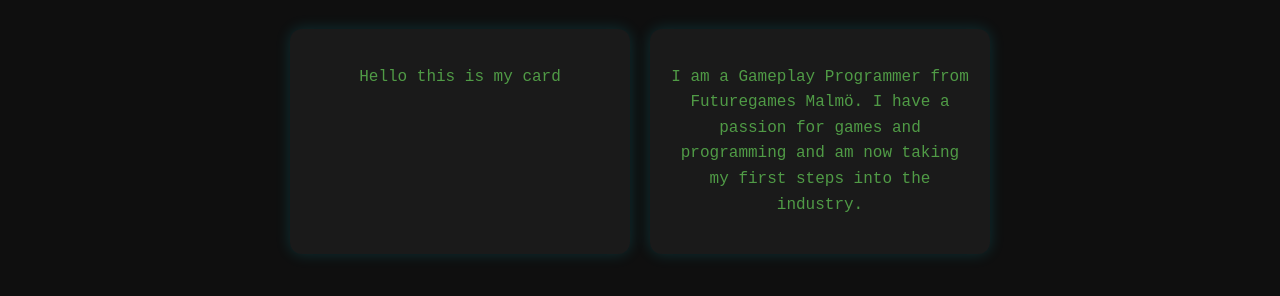
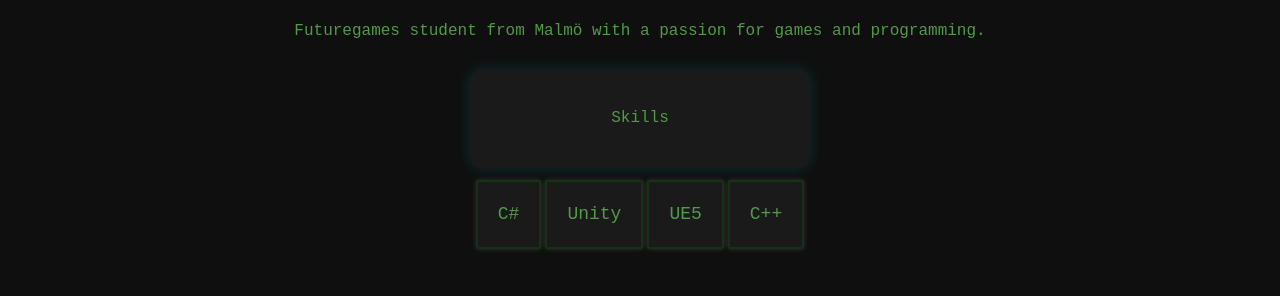
Before and after one commit to EdvinArnryd/PortfolioWebsite, a plain HTML site: page index.html in a window 1280 px wide. Shown: the part 228-524 px from the top of the page. Drawn offline with Linux system fonts and the light colour scheme.

Commit message:
added skill cards

```diff
--- a/index.html
+++ b/index.html
@@ -26,19 +26,29 @@
 
         <div class="container">
             <h1>Gameplay Programmer</h1>
+            <p>Futuregames student from Malmö with a passion for games and programming.</p>
         </div>
 
         <div class="cardParent">
             <div class="card">
-                <p>Hello this is my card</p>
-            </div>
-
-            <div class="card">
-                <p>I am a Gameplay Programmer from Futuregames Malmö. I have a passion for games and programming and am now taking my first steps into the industry.</p>
+                <p>Skills</p>
             </div>
         </div>
 
-
+        <div class="cardParent">
+            <div class="infoCard">
+                <p>C#</p>
+            </div>
+            <div class="infoCard">
+                <p>Unity</p>
+            </div>
+            <div class="infoCard">
+                <p>UE5</p>
+            </div>
+            <div class="infoCard">
+                <p>C++</p>
+            </div>
+        </div>
     </main>
 
 </body>
--- a/style.css
+++ b/style.css
@@ -34,7 +34,7 @@
     box-shadow: 0 0 15px rgba(0, 234, 255, 0.15);
     transition: 0.3s;
     margin: 10px;
-    max-width: 300px;
+    max-width: 600px;
     min-width: 300px;
 }
 
@@ -42,3 +42,23 @@
     box-shadow: 0 0 25px rgba(0, 234, 255, 0.4);
     transform: translateY(-4px);
 }
+
+.infoCard{
+    background: #1a1a1a;
+    border-radius: 2px;
+    padding-left: 20px;
+    padding-right: 20px;
+    border: #00ff001a;
+    border-style: solid;
+    border-width: 2px;
+    box-shadow: 0 0 5px rgba(255, 255, 255, 0.15);
+    transition: 0.2s;
+    margin: 2px;
+    max-width: 200px;
+    min-width: 20px;
+    font-size: 18px;
+}
+
+.infoCard:hover {
+    background-color:#8686862a;
+}
```
